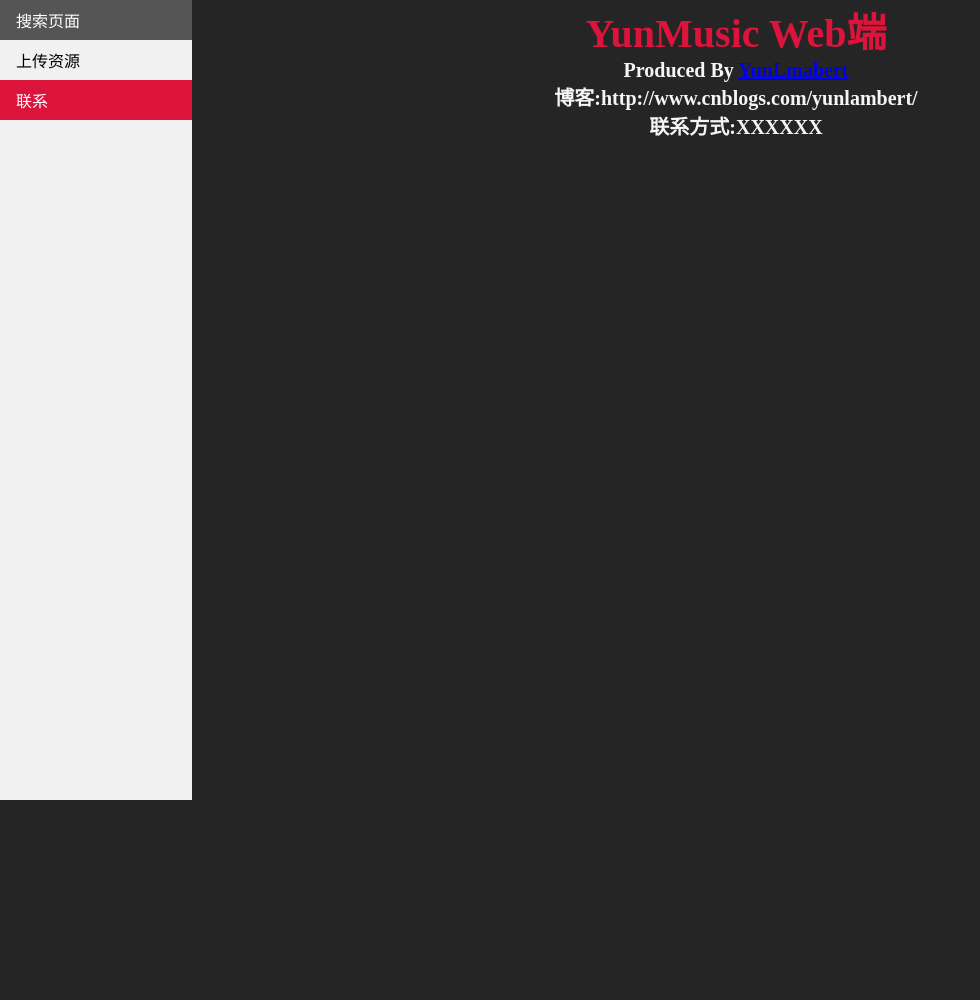
After one commit to YunLambert/YunMusic, a Flask app: page /contacts in a window 1280 px wide. The commit adds this page. Shown: the whole page, without its empty margins (0-980 px from the left). Run offline with Flask 2, Linux system fonts and the light colour scheme.

Commit message:
update contacts.html and readme

```diff
--- a/flask_web/flask_web.py
+++ b/flask_web/flask_web.py
@@ -33,6 +33,9 @@ def page_not_found(e):
 def internal_server_error(e):
     return render_template('500.html'), 500
 
+@app.route('/contacts', methods=['GET'])
+def contacts():
+    return render_template('contacts.html')
 
 class NameForm(Form):
     name = StringField("Search song")
--- /dev/null
+++ b/flask_web/templates/contacts.html
@@ -0,0 +1,78 @@
+<!DOCTYPE html>
+<html lang="en">
+<head>
+    <meta charset="UTF-8">
+    <title>Contact me</title>
+</head>
+<style>
+    * {
+        margin: 0;
+        padding: 0;
+        box-sizing: border-box;
+    }
+
+    html, body {
+        width: 100%;
+    }
+
+    body {
+        background: #252525;
+        margin: 0;
+    }
+
+    ul {
+        list-style-type: none;
+        margin: 0;
+        padding: 0;
+        width: 15%;
+        background-color: #f1f1f1;
+        position: fixed;
+        height: 100%;
+        overflow: auto;
+    }
+
+    li a {
+        display: block;
+        color: #000;
+        padding: 8px 16px;
+        text-decoration: none;
+    }
+
+    li a.active {
+        background-color: crimson;
+        color: white;
+    }
+
+    li a:hover:not(.active) {
+        background-color: #555;
+        color: white;
+    }
+
+    h1 {
+        color: crimson;
+        text-align: center;
+        font-size: 40px;
+    }
+
+    h2 {
+        color: whitesmoke;
+        text-align: center;
+        font-size: 20px;
+    }
+</style>
+<body>
+<ul>
+    <li><a href="http://127.0.0.1:5000/">搜索页面</a></li>
+    <li><a href="#news">上传资源</a></li>
+    <li><a class="active" href="http://127.0.0.1:5000/contacts">联系</a></li>
+</ul>
+<div style="margin-left:15%;padding:1px 16px;height:1000px;">
+    <h1>
+        YunMusic Web端
+    </h1>
+    <h2>Produced By <a href="https://github.com/YunLambert">YunLmabert</a></h2>
+    <h2>博客:http://www.cnblogs.com/yunlambert/</h2>
+    <h2>联系方式:XXXXXX</h2>
+</div>
+</body>
+</html>
--- a/flask_web/templates/search_item.html
+++ b/flask_web/templates/search_item.html
@@ -81,8 +81,7 @@
 <ul>
     <li><a class="active" href="http://127.0.0.1:5000/">搜索页面</a></li>
     <li><a href="#news">上传资源</a></li>
-    <li><a href="#contact">联系</a></li>
-    <li><a href="#about">关于</a></li>
+    <li><a href="http://127.0.0.1:5000/contacts">联系</a></li>
 </ul>
 
 <div style="margin-left:15%;padding:1px 16px;height:1000px;">
```
Also changed, not shown: flask_web/models.py (+9 -9 lines), flask_web/templates/admin/admin.html (added, +10 -0 lines), README.md.
